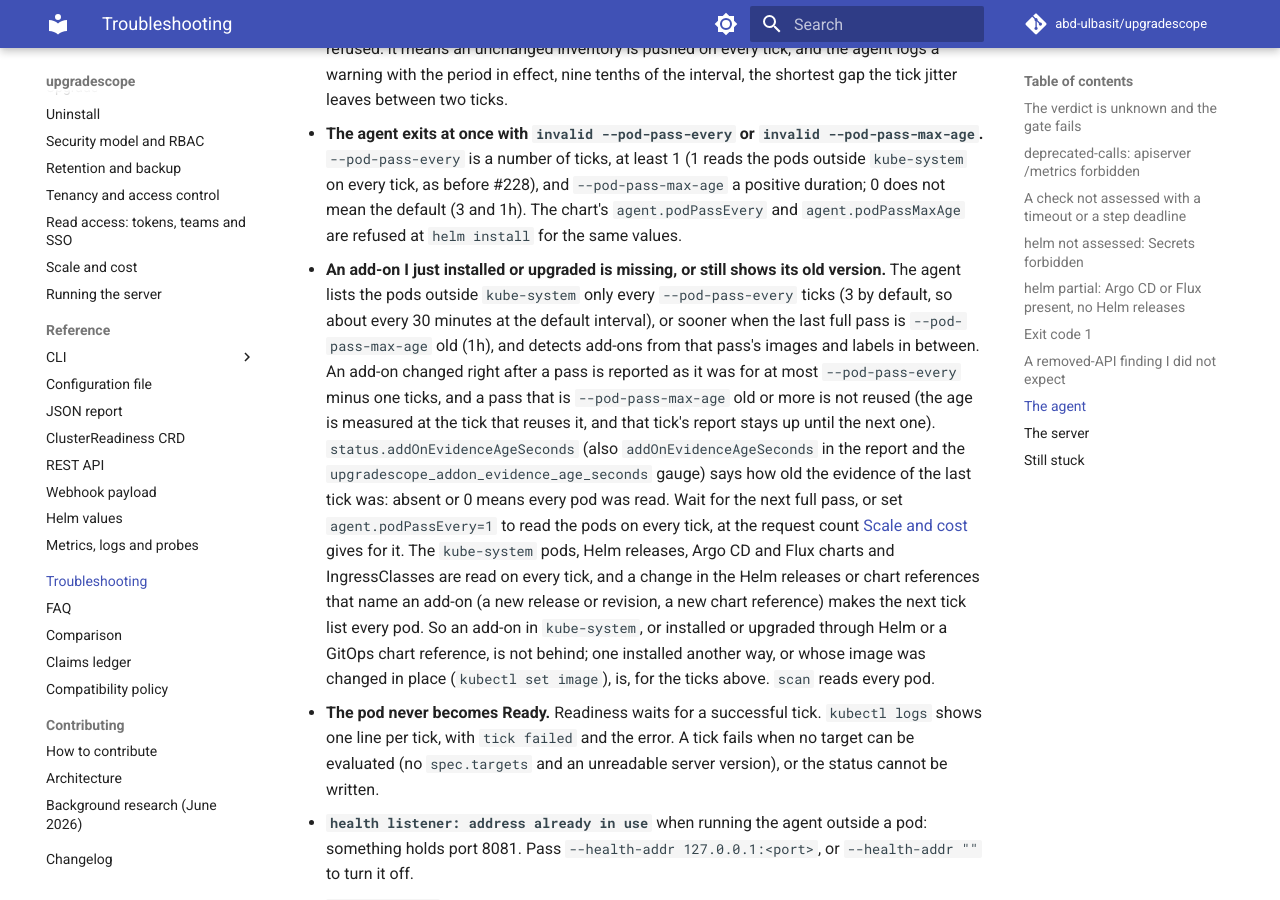
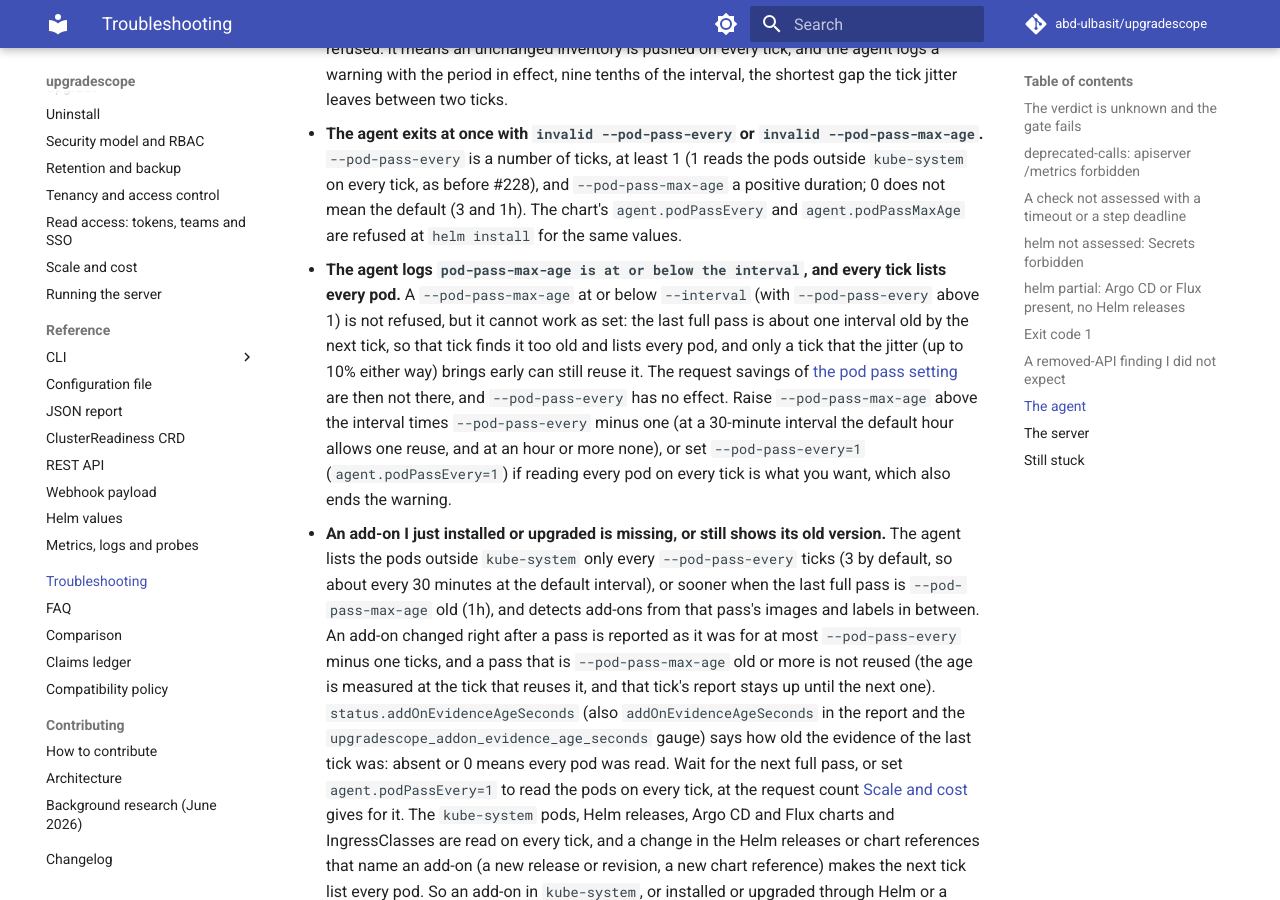
Before and after one commit to abd-ulbasit/upgradescope, an MkDocs documentation site: the page built from docs/troubleshooting.md, in a window 1280 px wide and 900 px high, scrolled down 3340 px. Built offline with MkDocs 1.6.1 and Material for MkDocs 9.7.7, drawn with Linux system fonts in a browser that asks for light colours; comment, search, counter and statistics services are not loaded.

Commit message:
docs(scale): price the early trigger at the 500-item page, say which runs the numbers are from
The workload-metadata trigger that was not built costs 10 requests at the
collector's page size of 500, not 4 to 6. The reusing ticks match the earlier
run's requests but not its time and CPU, which were measured on a loaded host.
The numbers still hold at the head: the bench charts name no registry add-on.
The troubleshooting page and PF-18 say what a pod-pass-max-age at or below the
interval does.

Refs #228

Co-Authored-By: Claude Fable 5 <noreply@anthropic.com>

```diff
--- a/docs/troubleshooting.md
+++ b/docs/troubleshooting.md
@@ -128,6 +128,20 @@ To accept a finding for now, with a reason and an expiry, use an
   #228), and `--pod-pass-max-age` a positive duration; 0 does not mean the
   default (3 and 1h). The chart's `agent.podPassEvery` and
   `agent.podPassMaxAge` are refused at `helm install` for the same values.
+- **The agent logs `pod-pass-max-age is at or below the interval`, and
+  every tick lists every pod.** A `--pod-pass-max-age` at or below
+  `--interval` (with `--pod-pass-every` above 1) is not refused, but it
+  cannot work as set: the last full pass is about one interval old by the
+  next tick, so that tick finds it too old and lists every pod, and only
+  a tick that the jitter (up to 10% either way) brings early can still
+  reuse it. The request savings of [the pod pass
+  setting](operations/scale.md#the-pod-pass-every-nth-tick-228) are then
+  not there, and `--pod-pass-every` has no effect. Raise
+  `--pod-pass-max-age` above the interval times `--pod-pass-every` minus
+  one (at a 30-minute interval the default hour allows one reuse, and at
+  an hour or more none), or set `--pod-pass-every=1` (`agent.podPassEvery=1`)
+  if reading every pod on every tick is what you want, which also ends the
+  warning.
 - **An add-on I just installed or upgraded is missing, or still shows its
   old version.** The agent lists the pods outside `kube-system` only every
   `--pod-pass-every` ticks (3 by default, so about every 30 minutes at the
```
Also changed, not shown: docs/claims.md (+1 -1 lines), docs/operations/scale.md (+24 -7 lines).
